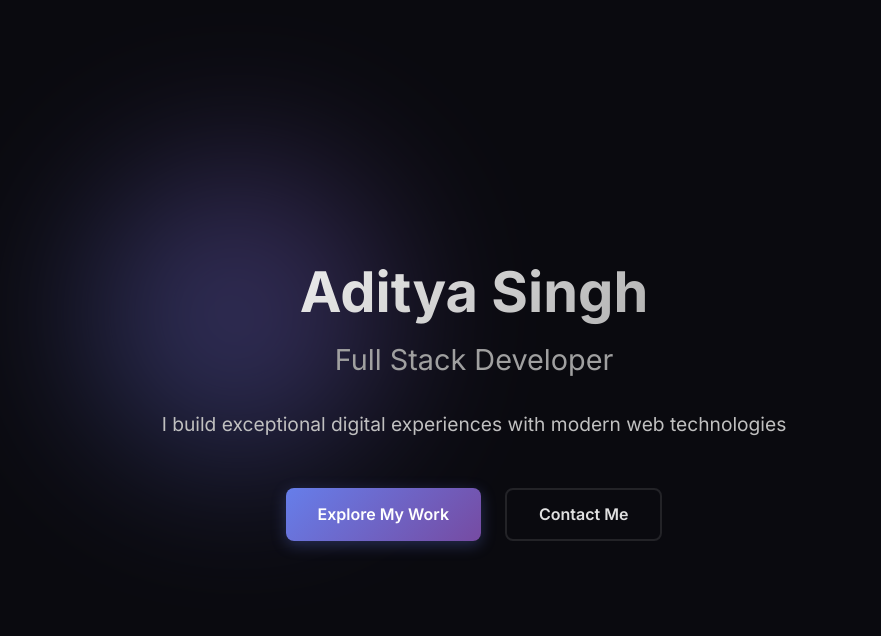
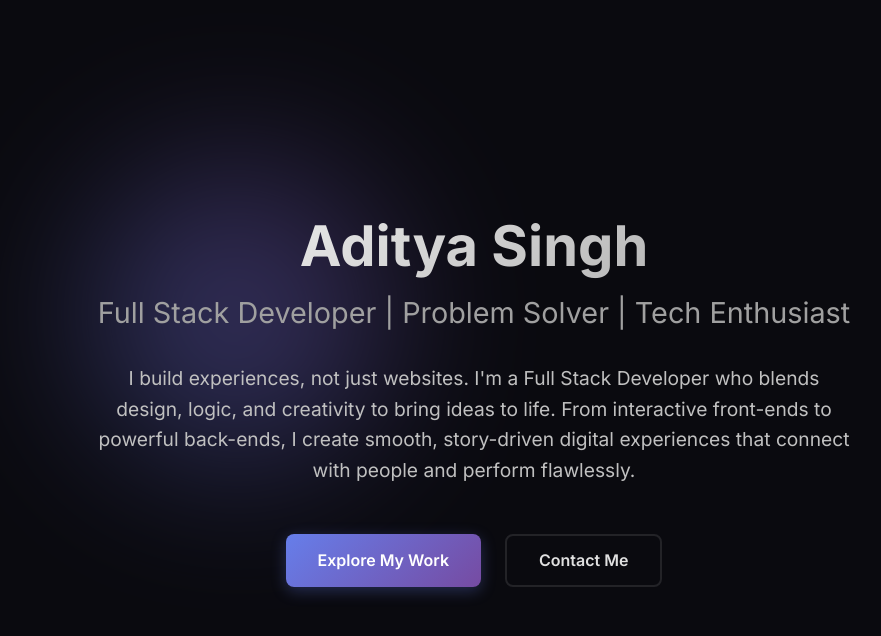
Before and after one commit to adityahacks123/New-Portfolio, a React (Vite) app: page / in a window 1280 px wide. Shown: the top 636 px of the page, without its empty margins (166-1047 px from the left). Built offline with nearby package versions, Linux system fonts and the light colour scheme.

Commit message:
landing page and home page content updated

```diff
--- a/src/App.jsx
+++ b/src/App.jsx
@@ -112,7 +112,7 @@ function App() {
 
     window.addEventListener('keydown', handleKeyDown);
     return () => window.removeEventListener('keydown', handleKeyDown);
-  }, [activeSection]);
+  }, [activeSection, scrollToSection]);
 
   if (showLanding) {
     return <Landing onEnterPortfolio={handleEnterPortfolio} />;
--- a/src/components/Contact/Contact.css
+++ b/src/components/Contact/Contact.css
@@ -624,3 +624,4 @@
     font-size: 1rem;
   }
 }
+}
--- a/src/components/Home/Home.jsx
+++ b/src/components/Home/Home.jsx
@@ -59,7 +59,7 @@ const Home = () => {
             <h4>Hello, I'm</h4>
             <h1>Aditya Singh</h1>
             <h2>Full Stack Developer</h2>
-            <p>I'm a passionate developer who loves to create amazing web experiences. With a strong foundation in both frontend and backend technologies, I build applications that are both beautiful and functional.</p>
+            <p>I love creating web experiences that feel alive — fast, functional, and beautifully designed. With a strong grip on frontend and backend technologies, I turn ideas into real-world products that make an impact. I'm always exploring new tools, taking on new challenges, and pushing my limits to build something better every day.</p>
 
             <div className="cta-buttons">
               <motion.a
--- a/src/components/Landing/Landing.jsx
+++ b/src/components/Landing/Landing.jsx
@@ -37,16 +37,20 @@ const Landing = ({ onEnterPortfolio }) => {
           marginBottom: '2rem',
           fontWeight: 400
         }}>
-          Full Stack Developer
+          Full Stack Developer | Problem Solver | Tech Enthusiast
         </h2>
 
         <p style={{
           fontSize: '1.2rem',
           color: '#c0c0c0',
           marginBottom: '3rem',
-          lineHeight: 1.6
+          lineHeight: 1.6,
+          maxWidth: '800px',
+          marginLeft: 'auto',
+          marginRight: 'auto',
+          padding: '0 20px'
         }}>
-          I build exceptional digital experiences with modern web technologies
+          I build experiences, not just websites. I'm a Full Stack Developer who blends design, logic, and creativity to bring ideas to life. From interactive front-ends to powerful back-ends, I create smooth, story-driven digital experiences that connect with people and perform flawlessly.
         </p>
 
         <div style={{
```
